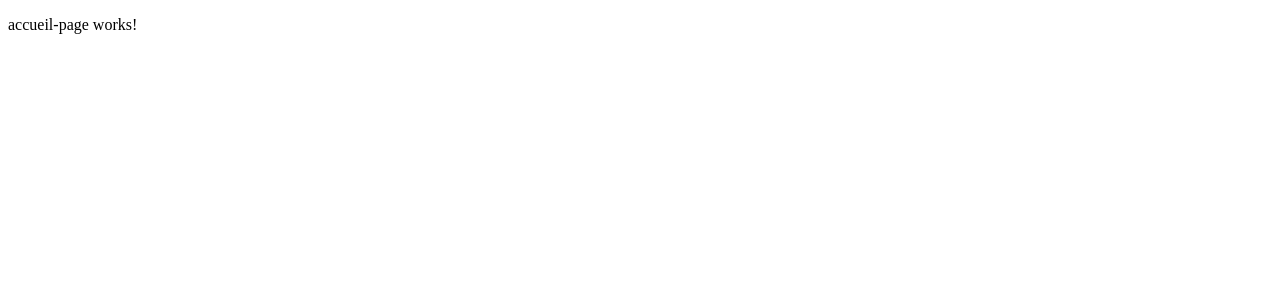
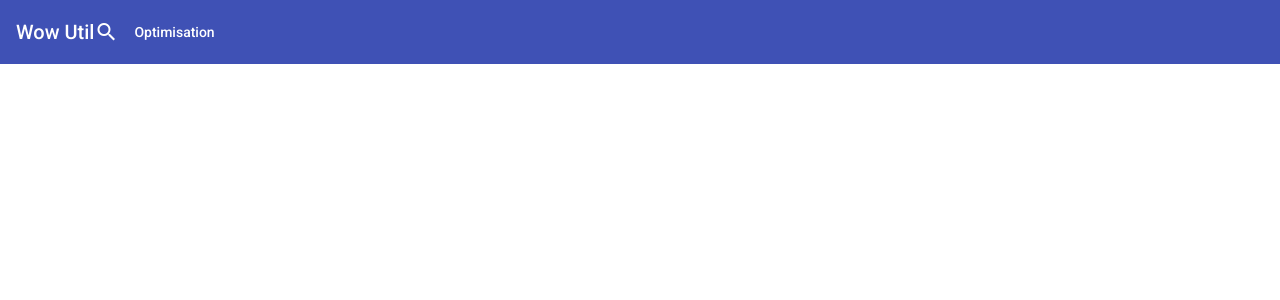
Before and after one commit to JeremySteenkiste/wow-util-app, an Angular app: page /accueil in a window 1280 px wide. Shown: the top 300 px of the page. Built offline with nearby package versions, Linux system fonts and the light colour scheme.

Commit message:
init angular material

```diff
--- a/angular.json
+++ b/angular.json
@@ -31,6 +31,7 @@
               "src/assets"
             ],
             "styles": [
+              "./node_modules/@angular/material/prebuilt-themes/indigo-pink.css",
               "src/styles.scss"
             ],
             "scripts": []
@@ -94,6 +95,7 @@
               "src/assets"
             ],
             "styles": [
+              "./node_modules/@angular/material/prebuilt-themes/indigo-pink.css",
               "src/styles.scss"
             ],
             "scripts": []
--- a/package.json
+++ b/package.json
@@ -17,10 +17,12 @@
   "private": true,
   "dependencies": {
     "@angular/animations": "~11.2.11",
+    "@angular/cdk": "^11.2.11",
     "@angular/common": "~11.2.11",
     "@angular/compiler": "~11.2.11",
     "@angular/core": "~11.2.11",
     "@angular/forms": "~11.2.11",
+    "@angular/material": "^11.2.11",
     "@angular/platform-browser": "~11.2.11",
     "@angular/platform-browser-dynamic": "~11.2.11",
     "@angular/router": "~11.2.11",
--- a/src/app/app.module.ts
+++ b/src/app/app.module.ts
@@ -3,10 +3,29 @@
 import { BrowserModule } from '@angular/platform-browser';
 
 import { AppComponent } from './app.component';
+import { AccueilPageComponent } from './pages/accueil-page/accueil-page.component';
+import { OptimisationPageComponent } from './pages/optimisation-page/optimisation-page.component';
+import { BrowserAnimationsModule } from '@angular/platform-browser/animations';
 
+import { MatButtonModule } from '@angular/material/button';
+import { MatToolbarModule } from '@angular/material/toolbar';
+import { MatInputModule } from '@angular/material/input';
+import { MatIconModule } from '@angular/material/icon';
+
+const materialImports = [
+  MatButtonModule,
+  MatToolbarModule,
+  MatInputModule,
+  MatIconModule,
+];
 @NgModule({
-  declarations: [AppComponent],
-  imports: [BrowserModule, AppRoutingModule],
+  declarations: [AppComponent, AccueilPageComponent, OptimisationPageComponent],
+  imports: [
+    BrowserModule,
+    AppRoutingModule,
+    BrowserAnimationsModule,
+    ...materialImports,
+  ],
   providers: [],
   bootstrap: [AppComponent],
 })
--- a/src/app/pages/accueil-page/accueil-page.component.html
+++ b/src/app/pages/accueil-page/accueil-page.component.html
@@ -1 +1,8 @@
-<p>accueil-page works!</p>
+<p>
+  <mat-toolbar color="primary">
+    <span>Wow Util</span>
+    <mat-icon aria-hidden="false" aria-label="icon-search">search</mat-icon>
+    <span class="example-spacer"></span>
+    <button mat-button>Optimisation</button>
+  </mat-toolbar>
+</p>
--- a/src/index.html
+++ b/src/index.html
@@ -6,8 +6,11 @@
   <base href="/">
   <meta name="viewport" content="width=device-width, initial-scale=1">
   <link rel="icon" type="image/x-icon" href="favicon.ico">
+  <link rel="preconnect" href="https://fonts.gstatic.com">
+  <link href="https://fonts.googleapis.com/css2?family=Roboto:wght@300;400;500&display=swap" rel="stylesheet">
+  <link href="https://fonts.googleapis.com/icon?family=Material+Icons" rel="stylesheet">
 </head>
-<body>
+<body class="mat-typography">
   <app-root></app-root>
 </body>
 </html>
--- a/src/styles.scss
+++ b/src/styles.scss
@@ -1 +1,4 @@
 /* You can add global styles to this file, and also import other style files */
+
+html, body { height: 100%; }
+body { margin: 0; font-family: Roboto, "Helvetica Neue", sans-serif; }
```
Also changed, not shown: 1 other file (tests, documents, lock files or other folders).
